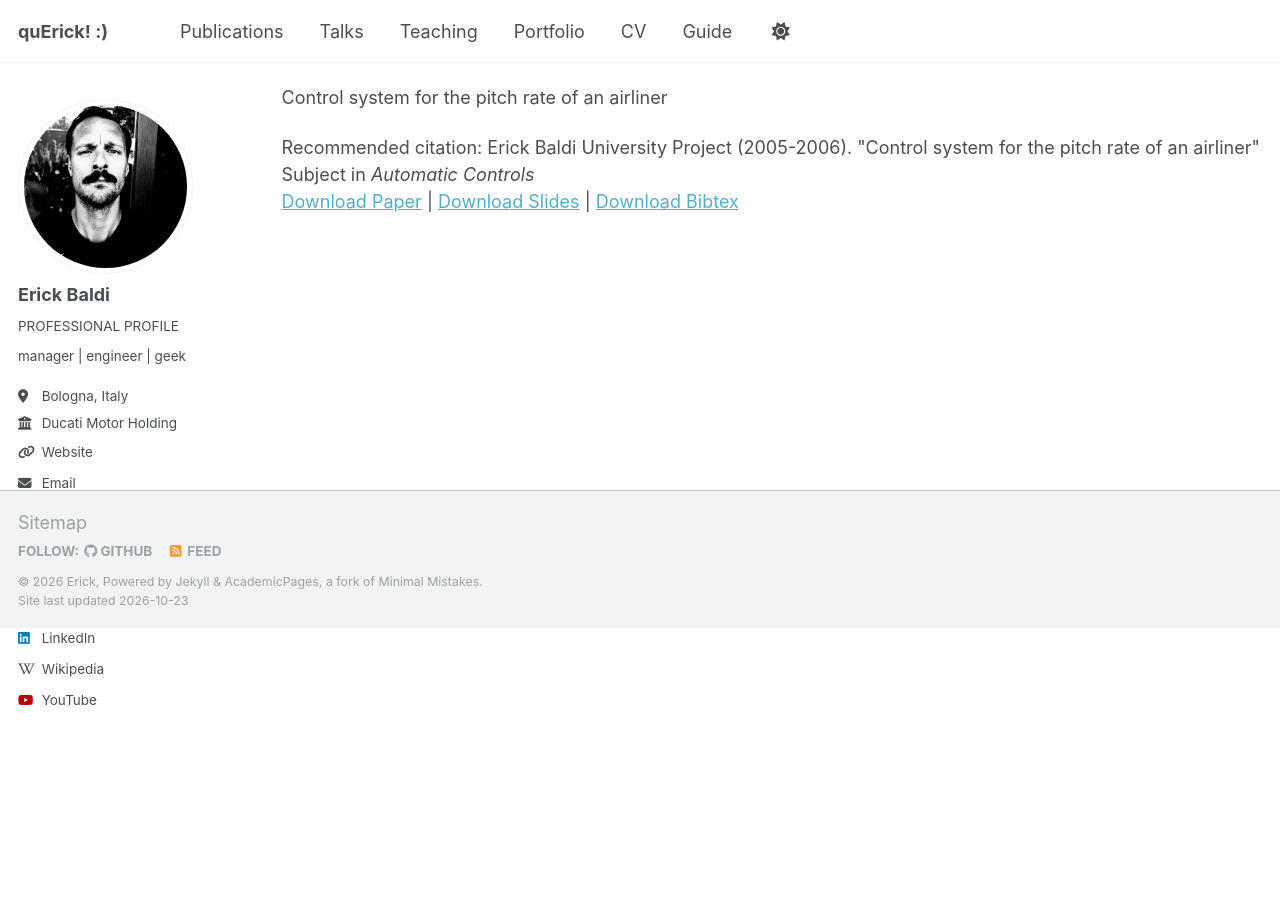
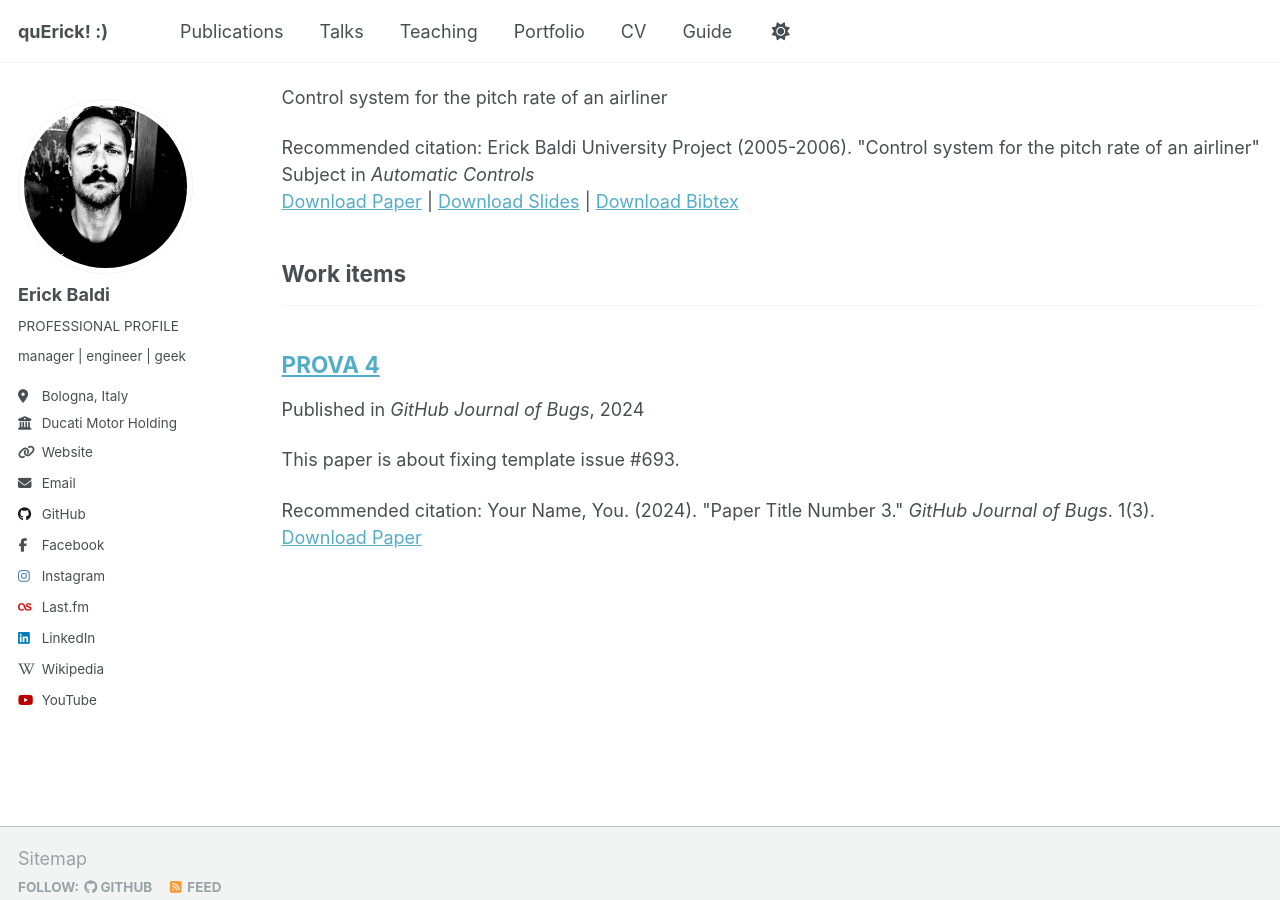
Before and after one commit to erickbaldi/erickbaldi.github.io, a Jekyll site: the page built from _pages/publications.html, in a window 1280 px wide and 900 px high, scrolled down 594 px. Built offline with Jekyll 4.4.1, drawn with Linux system fonts in a browser that asks for light colours; a script that is not in the unit is left out.

Commit message:
Update title of publication to 'PROVA 4'

```diff
--- a/_publications/2024-02-17-paper-title-number-4.md
+++ b/_publications/2024-02-17-paper-title-number-4.md
@@ -1,6 +1,5 @@
-<!--
 ---
-title: "Paper Title Number 4"
+title: "PROVA 4"
 collection: publications
 category: conferences
 permalink: /publication/2024-02-17-paper-title-number-4
@@ -12,4 +11,3 @@ citation: 'Your Name, You. (2024). &quot;Paper Title Number 3.&quot; <i>GitHub J
 ---
 
 The contents above will be part of a list of publications, if the user clicks the link for the publication than the contents of section will be rendered as a full page, allowing you to provide more information about the paper for the reader. When publications are displayed as a single page, the contents of the above "citation" field will automatically be included below this section in a smaller font.
--->
```
